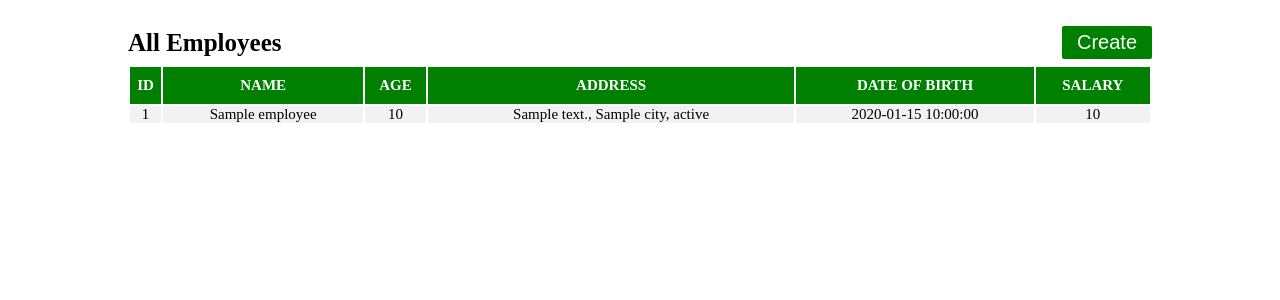
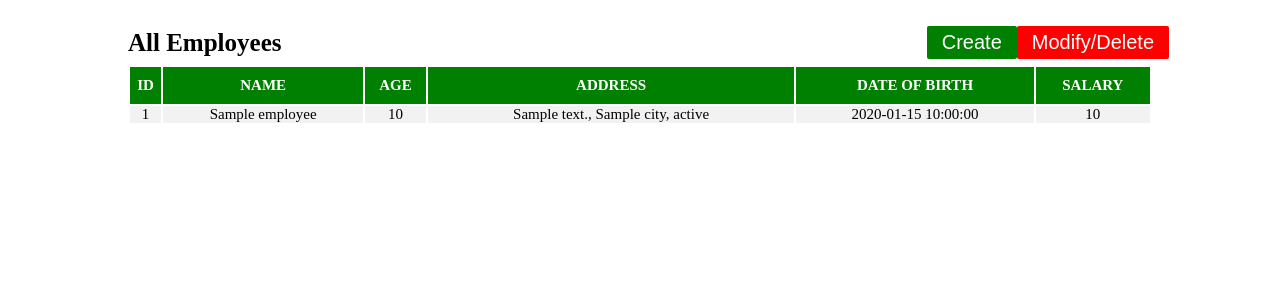
Before and after one commit to jayeshrathi6055/rathi_sweet_home, a Flask app: template templates/employee_management/all_employees.html in a window 1280 px wide. Shown: the part 76-376 px from the top of the page. Run offline with Flask 3, Linux system fonts and the light colour scheme; the template is opened without the code that fills it: most values are stand-ins (such as "Sample title", 1, 10 or a date in 2020).

Commit message:
Added modify and delete feature

```diff
--- a/app.py
+++ b/app.py
@@ -18,13 +18,23 @@ def employee_management():
 def all_employees():
     return render_template("employee_management/all_employees.html", employees = employee_transaction_database.fetch_employee())
 
-@app.route('/employeeManagement/allEmployees/saveEmployee', methods=['POST'])
-def save_employee():
+@app.route('/employeeManagement/allEmployees/actionEmployee', methods=['POST'])
+def action_employee():
     data = request.form.to_dict()
+    data.pop("_method")
     dob = datetime.strptime(data['date_of_birth'], '%Y-%m-%d')
     data['date_of_birth'] = datetime.strftime(dob, '%d/%m/%Y')
-    employee = Employee(**data)
-    employee_transaction_database.save_employee(employee)
+    if request.form.get("_method") == 'POST':
+        employee = Employee(**data)
+        employee_transaction_database.save_employee(employee)
+    elif request.form.get("_method") == 'DELETE':
+        data['name'] = data['name'].split("_")[1]
+        employee = Employee(**data)
+        employee_transaction_database.delete_employee(employee)
+    elif request.form.get("_method") == 'PUT':
+        data['_id'], data['name'] = data['name'].split("_")
+        employee = Employee(**data)
+        employee_transaction_database.update_employee(employee)
     return redirect('/employeeManagement/allEmployees')
 
 if __name__ == '__main__':
--- a/models.py
+++ b/models.py
@@ -1,6 +1,7 @@
 from dataclasses import dataclass
-from datetime import date, datetime
+from datetime import date
 from enum import Enum
+from bson import ObjectId
 
 
 class UserType(str, Enum):
@@ -9,6 +10,7 @@ class UserType(str, Enum):
 
 @dataclass
 class Employee:
+    _id: ObjectId = None
     name: str = None
     age: int = None
     street_address: str = None
@@ -17,4 +19,3 @@ class Employee:
     date_of_birth: date = None
     salary: int = None
     type: str = UserType.EMPLOYEE
-    created_at: datetime = datetime.now()
--- a/static/css/employee_management/all_employees.css
+++ b/static/css/employee_management/all_employees.css
@@ -11,7 +11,13 @@
 .all-employees > .heading > h2 {
     font-size: 2.5rem;
 }
-.all-employees > .heading > button {
+.all-employees > .heading > div {
+    display: flex;
+    align-items: center;
+    justify-content: space-between;
+    width: 22%;
+}
+.all-employees > .heading > div button {
     font-size: 2rem;
     padding: 0.5rem 1.5rem;
     color: white;
@@ -19,9 +25,11 @@
     border: none;
     border-radius: 0.2rem;
 }
-.all-employees > .heading > button:hover {
+.all-employees > .heading > div > .dangerButton {
+    background: red;
+}
+.all-employees > .heading > div button:hover {
     cursor: pointer;
-    background-color: #3A7734;
     border: 1px solid black;
 }
 
--- a/static/js/employee_management/all_employees.js
+++ b/static/js/employee_management/all_employees.js
@@ -1,7 +1,63 @@
+const employeeData = JSON.parse(document.getElementById("employee-data").textContent);
+
 function showSaveEmployeeForm() {
-    document.querySelector(".save-employee").style.display = "grid";
+    document.getElementById("save-employee").style.display = "grid";
 }
 
 function closeSaveEmployeeForm() {
-    document.querySelector(".save-employee").style.display = "none";
+    document.getElementById("save-employee").style.display = "none";
 }
+
+function modifyDeleteEmployeeForm() {
+    document.getElementById("modify-delete-employee").style.display = "grid";
+    updateModifyDeleteEmployeeFormInputValues();
+    modifyDeleteEmployeeFormEventListeners();
+}
+
+function modifyDeleteEmployeeFormEventListeners() {
+    const formMethod = document.getElementById("modify-delete-employee-form-method");
+    const modifyBtn = document.getElementById("modify-btn");
+    const deleteBtn = document.getElementById("delete-btn");
+    const selectElement = document.getElementById("modify-name");
+
+    selectElement.addEventListener("change", () => updateModifyDeleteEmployeeFormInputValues());
+
+    modifyBtn.addEventListener("click", () => formMethod.value = "PUT");
+
+    deleteBtn.addEventListener("click", () => formMethod.value = "DELETE");
+}
+
+function updateModifyDeleteEmployeeFormInputValues() {
+    const formChildren = document.getElementById("modify-delete-employee-form").children;
+    const selectElement = document.getElementById("modify-name");
+    const selectedText = selectElement.options[selectElement.selectedIndex].text;
+
+    employeeData.forEach(element => {
+        if (element.name == selectedText) {
+            formChildren.age.value = element.age;
+            formChildren.street_address.value = element.street_address;
+            formChildren.city.value = element.city;
+            formChildren.state.value = element.state;
+            formChildren.date_of_birth.value = formatDateToInput(element.date_of_birth);
+            formChildren.salary.value = element.salary;
+        }
+    });
+}
+
+function closeModifyDeleteEmployeeForm() {
+    document.getElementById("modify-delete-employee").style.display = "none";
+}
+
+function formatDateToInput(dateString) {
+    // Assuming input is in "dd/mm/yyyy"
+    const [day, month, year] = dateString.split("/");
+    return `${year}-${month.padStart(2, '0')}-${day.padStart(2, '0')}`;
+}
+
+
+document.addEventListener("keydown", function (event) {
+    if (event.key === "Escape") {
+        document.getElementById("save-employee").style.display = "none";
+        document.getElementById("modify-delete-employee").style.display = "none";
+    }
+});
--- a/templates/employee_management/all_employees.html
+++ b/templates/employee_management/all_employees.html
@@ -2,6 +2,9 @@
 {% block title %}Rathi Sweet Home - Employee Management - All Employees{% endblock %}
 {% block head %}
 <link rel="stylesheet" href="../static/css/employee_management/all_employees.css">
+<script id="employee-data" type="application/json">
+    {{ employees | tojson }}
+</script>
 <script src="../static/js/employee_management/all_employees.js"></script>
 {% endblock %}
 {% block content %}
@@ -9,7 +12,10 @@
     <section class="all-employees">
         <div class="heading">
             <h2>All Employees</h2>
-            <button type="button" onclick="showSaveEmployeeForm()">Create</button>
+            <div>
+                <button type="button" onclick="showSaveEmployeeForm()">Create</button>
+                <button type="button" onclick="modifyDeleteEmployeeForm()" class="dangerButton">Modify/Delete</button>
+            </div>
         </div>
         <div class="employees">
             <table>
@@ -61,6 +68,41 @@
                 <button type="submit">Submit</button>
             </form>
         </div>
+        <div class="all-employees-form" id="modify-delete-employee">
+            <button type="button" onclick="closeModifyDeleteEmployeeForm()">Close</button>
+            <form method="POST" action="/employeeManagement/allEmployees/actionEmployee" id="modify-delete-employee-form">
+                <input type="hidden" name="_method" id="modify-delete-employee-form-method" value="PUT">
+                <label for="modify-name">Select Name</label>
+                <select name="name" id="modify-name">
+                    {% for employee in employees %}
+                    <option value="{{ employee._id }}_{{employee.name}}">{{ employee.name }}</option>
+                    {% endfor %}
+                </select>
+
+                <label for="modify-age">Age</label>
+                <input type="number" name="age" id="modify-age" required><br>
+
+                <label for="modify-street_address">Street Address</label>
+                <input type="text" name="street_address" id="modify-street_address" required><br>
+
+                <label for="modify-city">City</label>
+                <input type="text" name="city" id="modify-city" required><br>
+
+                <label for="modify-state">State</label>
+                <input type="text" name="state" id="modify-state" required><br>
+
+                <label for="modify-date_of_birth">Date of Birth</label>
+                <input type="date" name="date_of_birth" id="modify-date_of_birth" required><br>
+
+                <label for="modify-salary">Salary</label>
+                <input type="number" name="salary" id="modify-salary" required><br>
+
+                <div>
+                    <button type="submit" id="modify-btn">Modify</button>
+                    <button type="submit" id="delete-btn">Delete</button>
+                </div>
+            </form>
+        </div>
     </section>
 </main>
 {% endblock %}
```
Also changed, not shown: other parts of static/css/employee_management/all_employees.css (+18 -9 lines), other parts of templates/employee_management/all_employees.html (+3 -2 lines), employee_transaction_database.py (+16 -1 lines).
